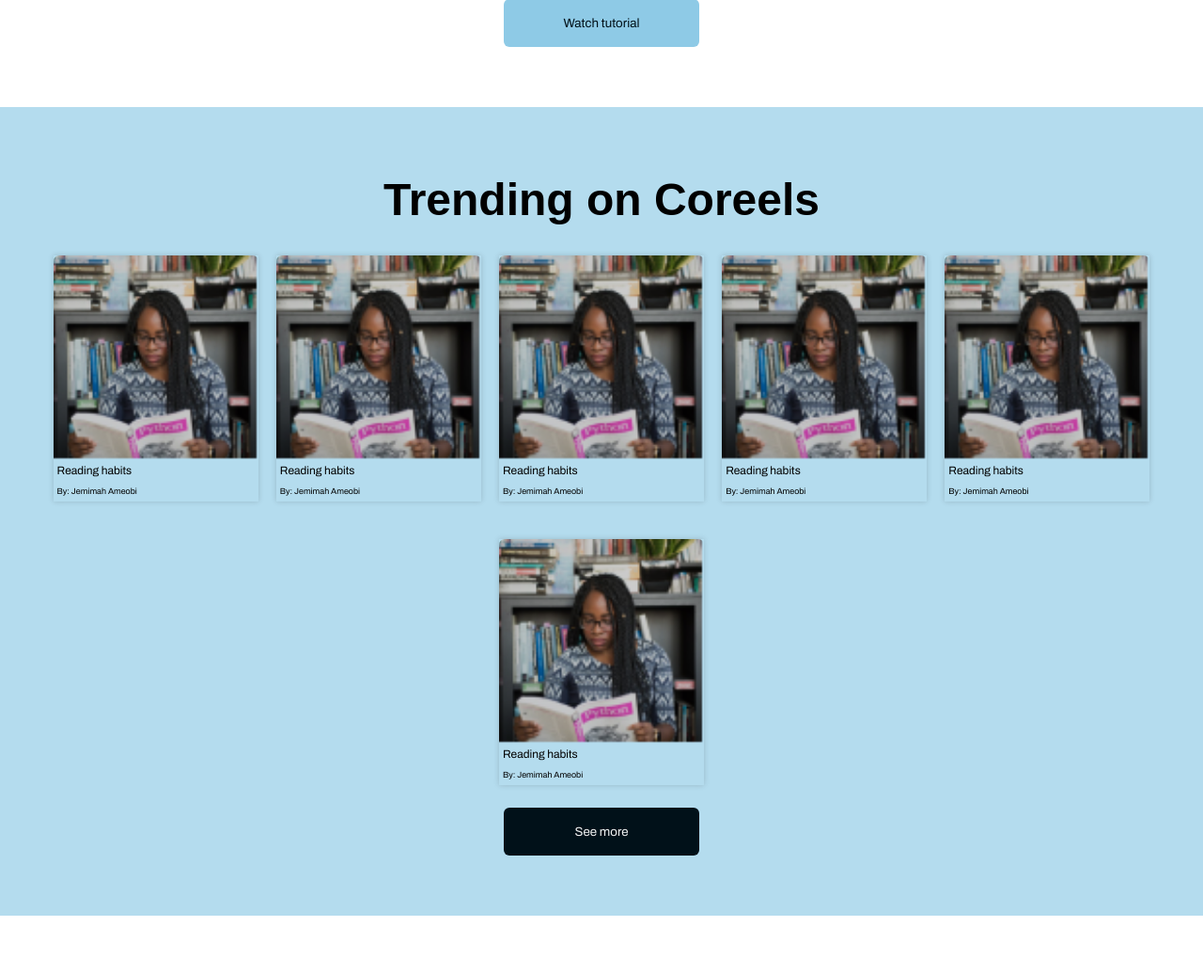
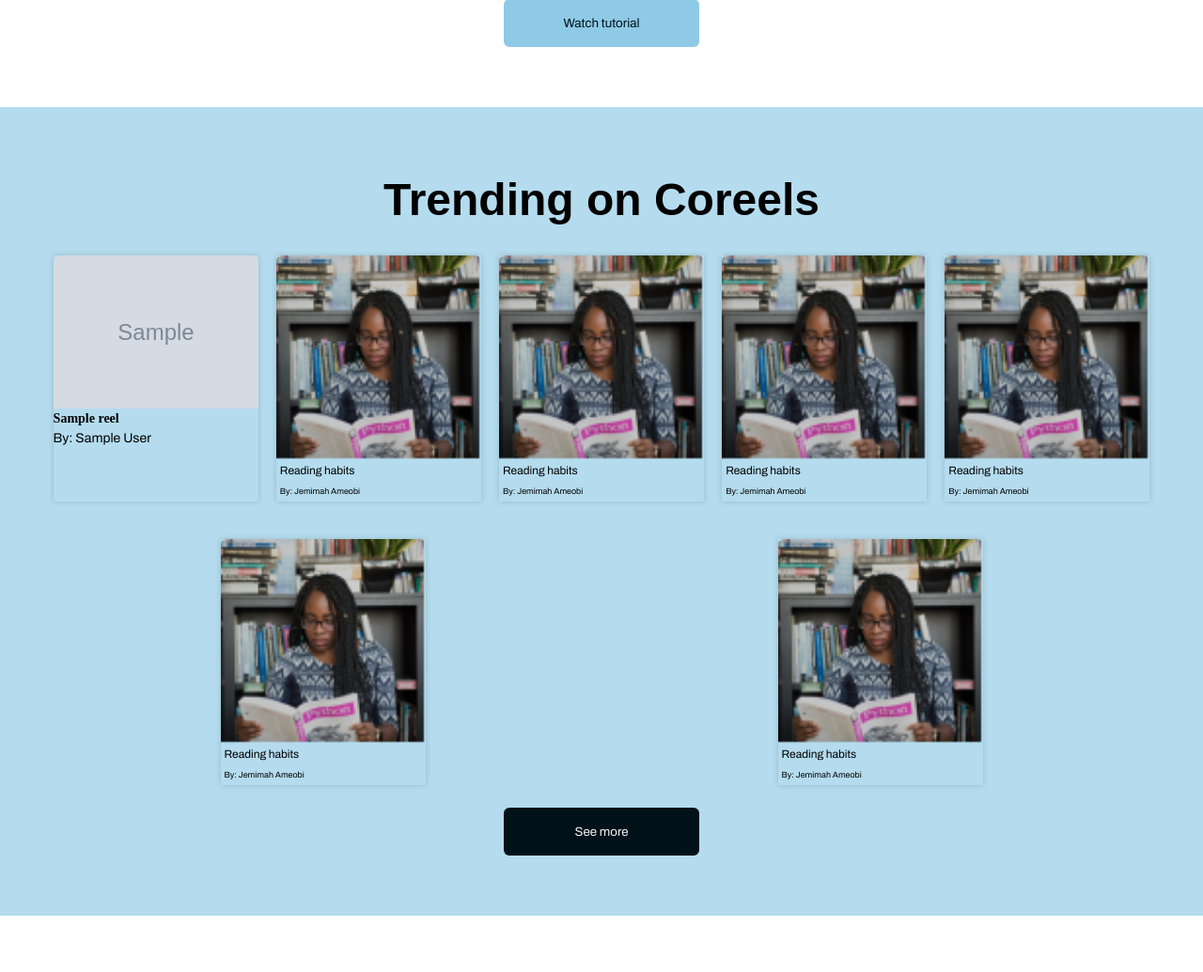
Before and after one commit to zuri-training/Team-118-Col-Films, a Django app: page / in a window 1280 px wide. Shown: the part 1101-2136 px from the top of the page at 94% size. Run offline with Django 4.2, Linux system fonts and the light colour scheme; tables that the repository leaves empty hold one stand-in row (values such as "Sample post"); grey boxes marked "Sample" are stand-in pictures; some libraries are stand-ins or nearby versions; some web fonts are replaced.

Commit message:
Updated The Home Page With Actual Content

```diff
--- a/reel/templates/reel/home.html
+++ b/reel/templates/reel/home.html
@@ -75,6 +75,20 @@
                 </h2>
             </div>
             <div class="trending-center">
+                <!-- Auto video start -->
+                {% for reel in reels %}
+                <article class="trendy-videos">
+                    <div class="trendy-video-container">
+                        <a href="{% url 'video-detail' reel.pk %}">
+                            <img src="{{ reel.cover_thumbnail.url }}" alt="" class="trendy" />
+                        </a>
+                    </div>
+                    <h4 class="explore-card-title">{{ reel.title }}</h4>
+                    <p class="explore-card-info">By: {{ reel.uploader.full_name }}</p>
+                </article>
+                {% endfor %}
+
+
                 <article class="trendy-videos">
                     <div class="trendy-video-container">
                         <img src="{% static 'images/reading.png' %}" alt="" class="trendy">
--- a/reel/views.py
+++ b/reel/views.py
@@ -12,6 +12,7 @@ from .models import Reel
 
 class IndexView(ListView):
     model = Reel
+    context_object_name = "reels"
     template_name = "reel/home.html"
     order_by = "-date_posted"
 
```
